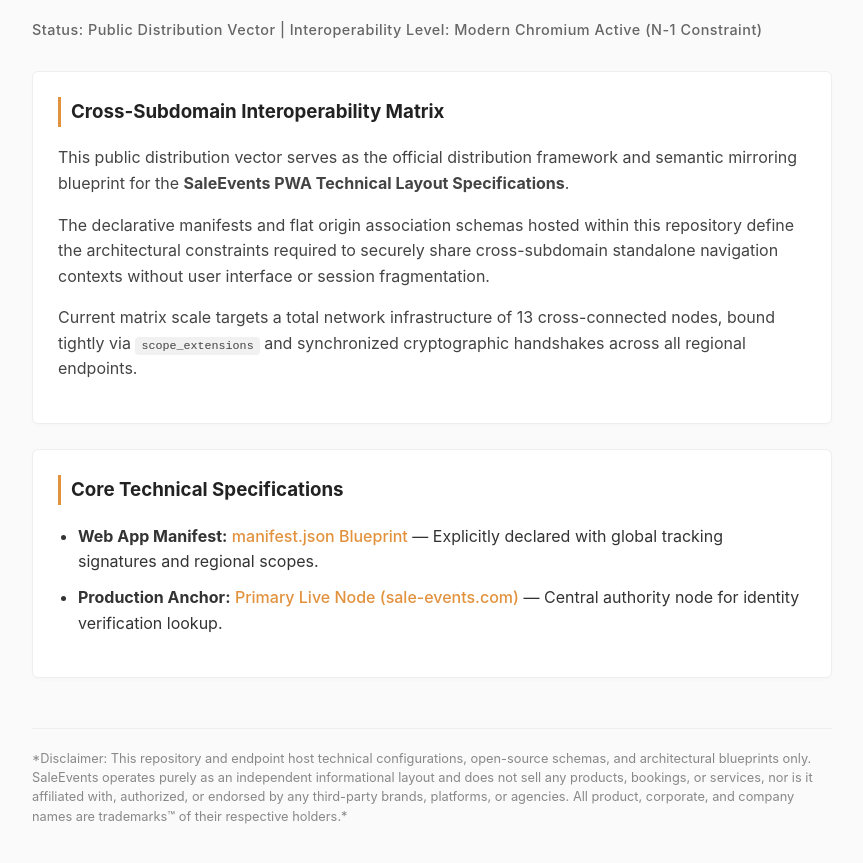
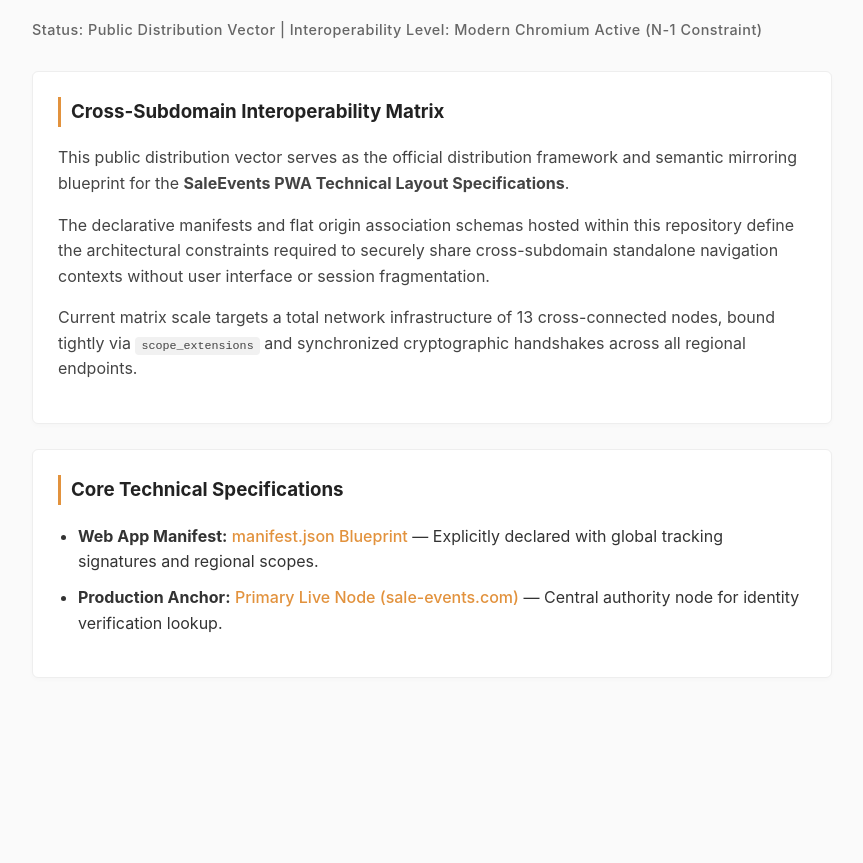
Before and after one commit to sale-events/sale-events.github.io, a plain HTML site: page index.html in a window 1280 px wide. Shown: the part 107-970 px from the top of the page, without its empty margins (208-1071 px from the left). After the commit the page ends 825 px from the top, so only its background shows below. Drawn offline with Linux system fonts and the light colour scheme.

Commit message:
Update index.html

```diff
--- a/index.html
+++ b/index.html
@@ -42,10 +42,5 @@
             <li><strong>Production Anchor:</strong> <a href="https://sale-events.com/" target="_blank">Primary Live Node (sale-events.com)</a> — Central authority node for identity verification lookup.</li>
         </ul>
     </div>
-
-    <footer>
-        *Disclaimer: This repository and endpoint host technical configurations, open-source schemas, and architectural blueprints only. SaleEvents operates purely as an independent informational layout and does not sell any products, bookings, or services, nor is it affiliated with, authorized, or endorsed by any third-party brands, platforms, or agencies. All product, corporate, and company names are trademarks™ of their respective holders.*
-    </footer>
-
 </body>
 </html>
```
